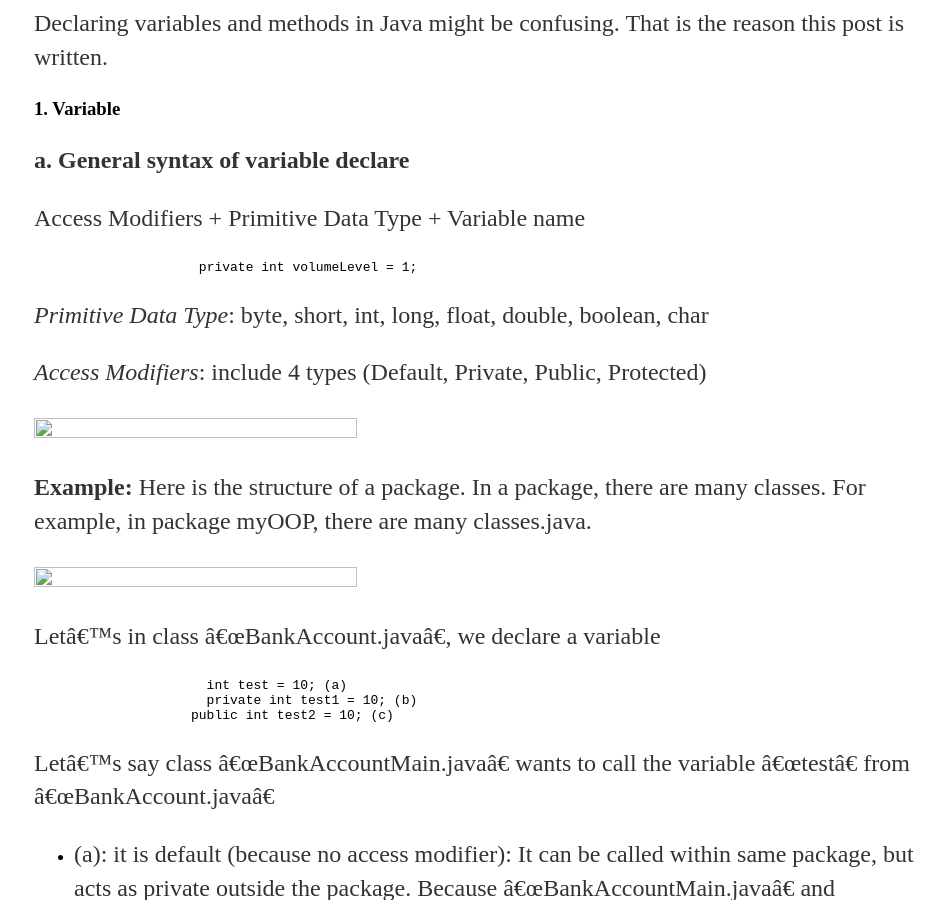
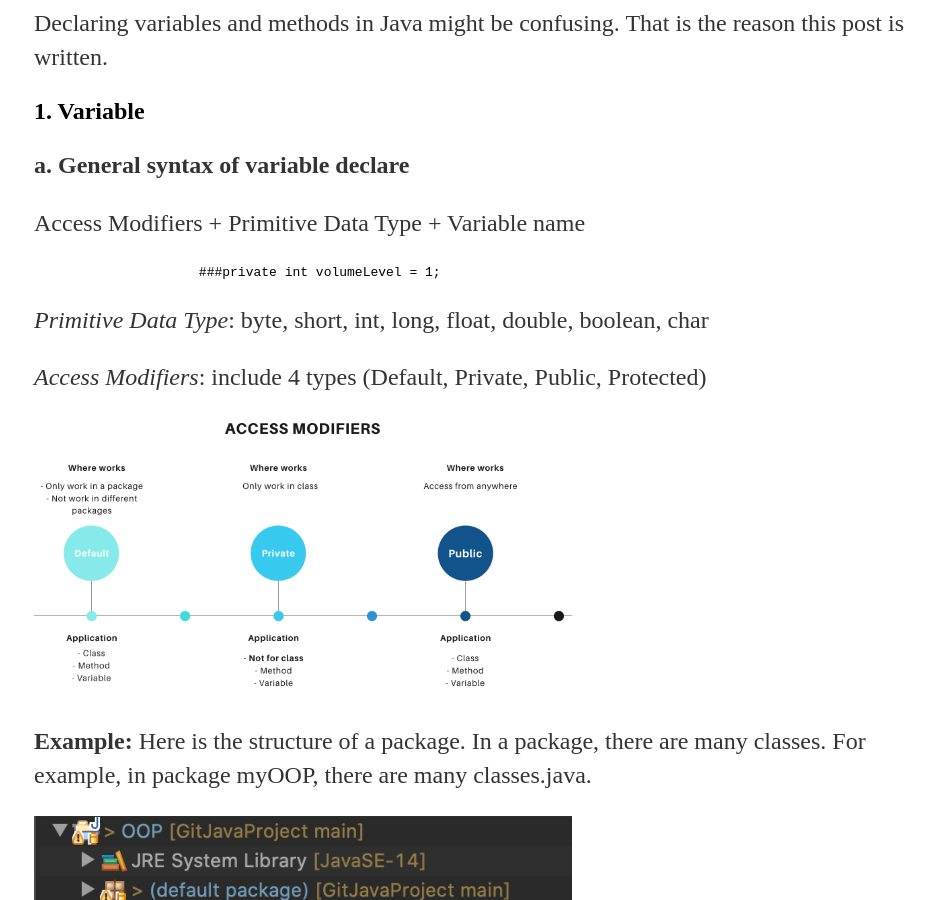
Before and after one commit to lytranp/lytranp.github.io, a Jekyll site: the page built from _posts/programming/2020-11-14-types-variable-method-java.md, in a window 1280 px wide and 900 px high, scrolled down 360 px. Shown: the whole window, without its empty margins (158-1103 px from the left). Built offline with Jekyll 4.4.1, drawn with Linux system fonts in a browser that asks for light colours; a script that is not in the unit is left out.

Commit message:
Edit types variables

```diff
--- a/_posts/programming/2020-11-14-types-variable-method-java.md
+++ b/_posts/programming/2020-11-14-types-variable-method-java.md
@@ -11,24 +11,24 @@ date: 2020-11-21
 
 Declaring variables and methods in Java might be confusing. That is the reason this post is written.
 
-### 1. Variable
+## 1. Variable
 
 **a. General syntax of variable declare**
 
 Access Modifiers + Primitive Data Type + Variable name
 
->               	private int volumeLevel = 1;
+>               	###private int volumeLevel = 1;
 
 *Primitive Data Type*: byte, short, int, long, float, double, boolean, char
 
 *Access Modifiers*: include 4 types (Default, Private, Public, Protected)
 
-![](Programming-types-variable-method-java.png){:height="60%" width="60%"}
+![](/sources/Programming-types-variable-method-java.png){:height="60%" width="60%"}
 
 **Example:**
 Here is the structure of a package. In a package, there are many classes. For example, in package myOOP, there are many classes.java.
 
-![](Programming-types-variable-method-java2.png){:height="60%" width="60%"}
+![](/sources/Programming-types-variable-method-java2.png){:height="60%" width="60%"}
 
 Let's in class "BankAccount.java", we declare a variable
 
```
